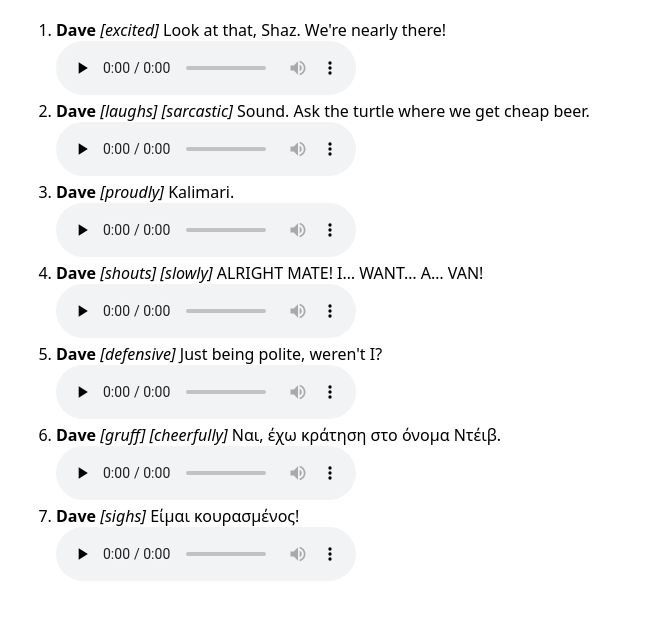
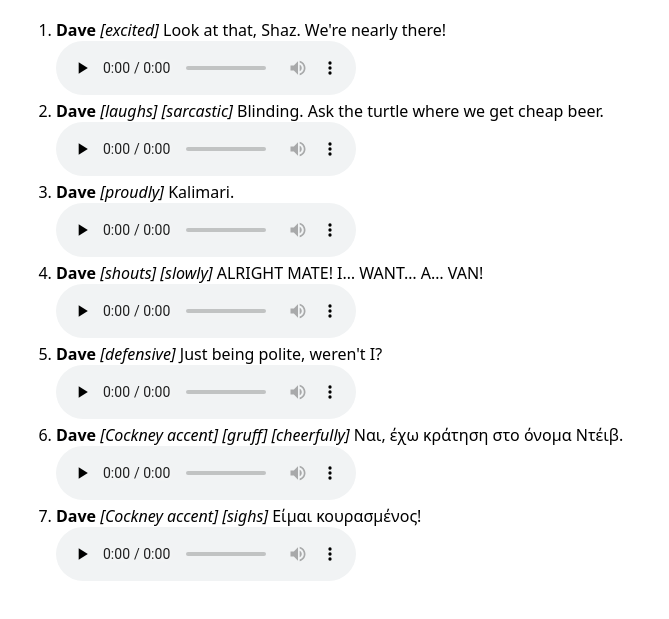
Before and after one commit to BigDaveGaming/SidariQuest, a plain HTML site: page assets/audio/samples/index.html in a window 1280 px wide. Shown: the part 67-686 px from the top of the page, without its empty margins (0-669 px from the left). Drawn offline with Linux system fonts and the light colour scheme.

Commit message:
Add voice samples

```diff
--- a/assets/audio/samples/index.html
+++ b/assets/audio/samples/index.html
@@ -1 +1 @@
-<!doctype html><meta charset="utf-8"><meta name="viewport" content="width=device-width,initial-scale=1"><title>Voice samples</title><body style="font:16px system-ui;margin:16px"><h1>Voice samples (eleven_v3)</h1><ol><li><b>Dave</b> <i>[excited]</i> Look at that, Shaz. We're nearly there!<br><audio controls preload="none" src="01-dave-look-at-that-shaz-we-re-nearly-there.mp3"></audio></li><li><b>Dave</b> <i>[laughs] [sarcastic]</i> Sound. Ask the turtle where we get cheap beer.<br><audio controls preload="none" src="02-dave-sound-ask-the-turtle-where-we-get-cheap-.mp3"></audio></li><li><b>Dave</b> <i>[proudly]</i> Kalimari.<br><audio controls preload="none" src="03-dave-kalimari.mp3"></audio></li><li><b>Dave</b> <i>[shouts] [slowly]</i> ALRIGHT MATE! I… WANT… A… VAN!<br><audio controls preload="none" src="04-dave-alright-mate-i-want-a-van.mp3"></audio></li><li><b>Dave</b> <i>[defensive]</i> Just being polite, weren't I?<br><audio controls preload="none" src="05-dave-just-being-polite-weren-t-i.mp3"></audio></li><li><b>Dave</b> <i>[gruff] [cheerfully]</i> Ναι, έχω κράτηση στο όνομα Ντέιβ.<br><audio controls preload="none" src="06-dave-ναι-εχω-κρατηση-στο-ονομα-ντειβ.mp3"></audio></li><li><b>Dave</b> <i>[sighs]</i> Είμαι κουρασμένος!<br><audio controls preload="none" src="07-dave-ειμαι-κουρασμενος.mp3"></audio></li></ol>
+<!doctype html><meta charset="utf-8"><meta name="viewport" content="width=device-width,initial-scale=1"><title>Voice samples</title><body style="font:16px system-ui;margin:16px"><h1>Voice samples (eleven_v3)</h1><ol><li><b>Dave</b> <i>[excited]</i> Look at that, Shaz. We're nearly there!<br><audio controls preload="none" src="01-dave-look-at-that-shaz-we-re-nearly-there.mp3"></audio></li><li><b>Dave</b> <i>[laughs] [sarcastic]</i> Blinding. Ask the turtle where we get cheap beer.<br><audio controls preload="none" src="02-dave-blinding-ask-the-turtle-where-we-get-che.mp3"></audio></li><li><b>Dave</b> <i>[proudly]</i> Kalimari.<br><audio controls preload="none" src="03-dave-kalimari.mp3"></audio></li><li><b>Dave</b> <i>[shouts] [slowly]</i> ALRIGHT MATE! I… WANT… A… VAN!<br><audio controls preload="none" src="04-dave-alright-mate-i-want-a-van.mp3"></audio></li><li><b>Dave</b> <i>[defensive]</i> Just being polite, weren't I?<br><audio controls preload="none" src="05-dave-just-being-polite-weren-t-i.mp3"></audio></li><li><b>Dave</b> <i>[Cockney accent] [gruff] [cheerfully]</i> Ναι, έχω κράτηση στο όνομα Ντέιβ.<br><audio controls preload="none" src="06-dave-ναι-εχω-κρατηση-στο-ονομα-ντειβ.mp3"></audio></li><li><b>Dave</b> <i>[Cockney accent] [sighs]</i> Είμαι κουρασμένος!<br><audio controls preload="none" src="07-dave-ειμαι-κουρασμενος.mp3"></audio></li></ol>
```
Also changed, not shown: 8 other files.
